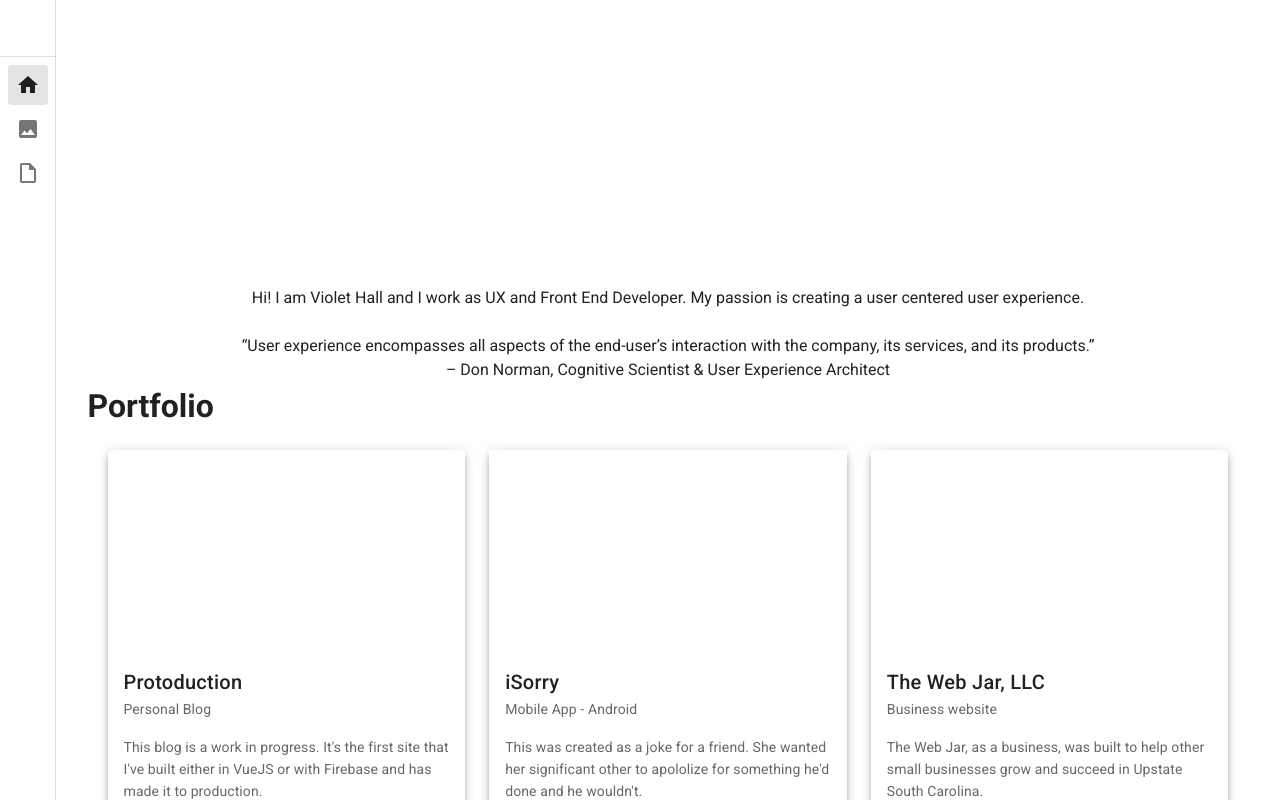
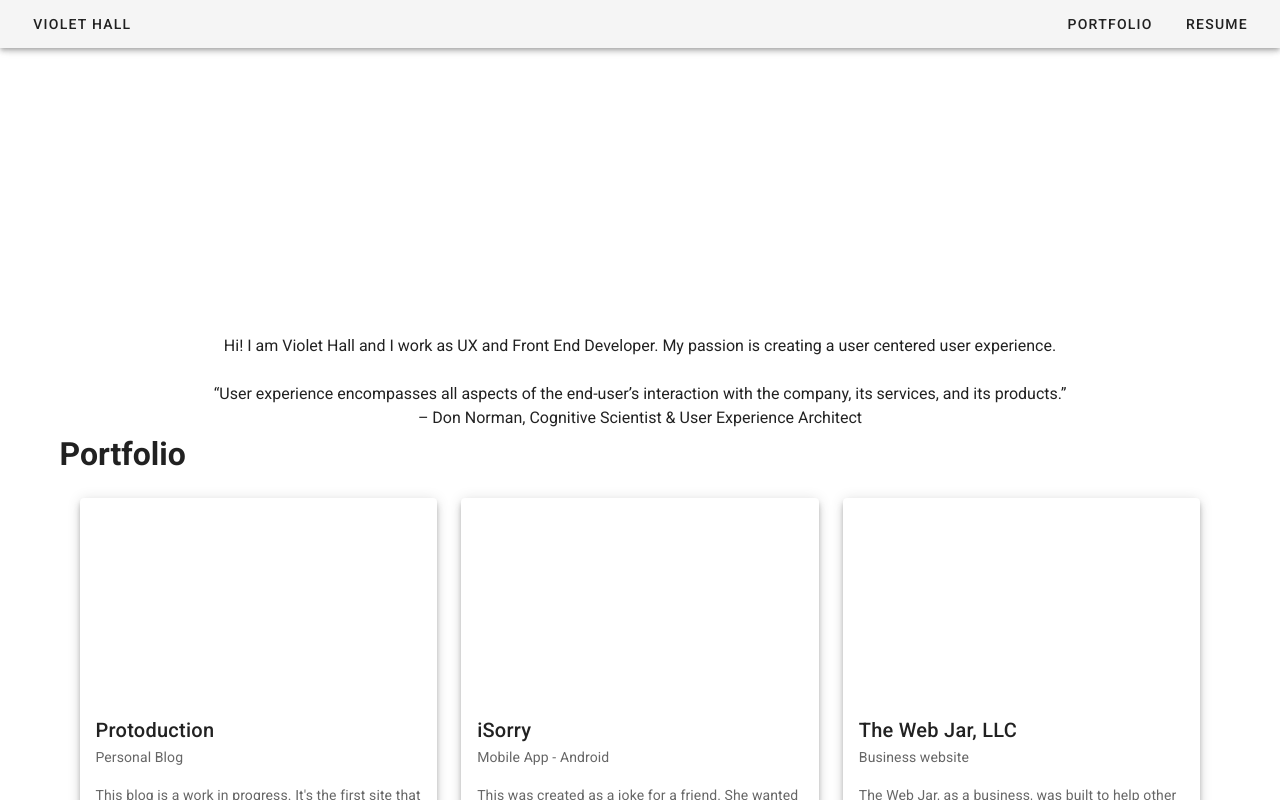
Before and after one commit to rvehall/portfolio, a Vue app: page / in a window 1280 px wide. Shown: the top 800 px of the page. Built offline with nearby package versions, Linux system fonts and the light colour scheme.

Commit message:
next deployment

```diff
--- a/src/components/core/TopNav.vue
+++ b/src/components/core/TopNav.vue
@@ -1,57 +1,15 @@
 <template>
-  <v-navigation-drawer v-model="drawer" :mini-variant.sync="mini" app width="300px">
-    <v-list-item class="px-2">
-      <v-list-item-avatar>
-        <v-img src="../../assets/logo.jpg" alt="Violet Hall"></v-img>
-      </v-list-item-avatar>
-        <v-list-item-title class="title">Violet Hall</v-list-item-title>
-      <v-btn icon @click.stop="mini = !mini" aria-label="collapse">
-        <v-icon>mdi-chevron-left</v-icon>
-      </v-btn>
-    </v-list-item>
+  <v-app-bar app dense fixed>
+    <v-toolbar-title>
+      <v-btn text href="#intro">Violet Hall</v-btn>
+    </v-toolbar-title>
 
-    <v-divider></v-divider>
+    <v-spacer></v-spacer>
 
-    <v-list dense nav>
-      <v-list-item
-        v-for="item in items"
-        :key="item.title"
-        link
-        :to="`/${item.route}`"
-      >
-        <v-list-item-icon>
-          <v-icon>{{ item.icon }}</v-icon>
-        </v-list-item-icon>
+    <v-btn text href="#portfolio">Portfolio</v-btn>
 
-        <v-list-item-content>
-          <v-list-item-title>{{ item.title }}</v-list-item-title>
-        </v-list-item-content>
-      </v-list-item>
-    </v-list>
-  </v-navigation-drawer>
+    <v-btn text href="#resume">
+      Resume
+    </v-btn>
+  </v-app-bar>
 </template>
-<script>
-import { mapMutations, mapActions, mapGetters } from "vuex";
-
-export default {
-  name: "App",
-
-  data: () => ({
-    drawer: true,
-    mini: true,
-    items: [
-      {
-        title: "Home",
-        icon: "mdi-home",
-        route: "",
-      },
-      {
-        title: "Portfolio",
-        icon: "mdi-image",
-        route: "portfolio",
-      },
-      { title: "Resume", icon: "mdi-file-outline", route: "resume" },
-    ],
-  }),
-};
-</script>
--- a/src/views/Home.vue
+++ b/src/views/Home.vue
@@ -1,10 +1,10 @@
 <template>
   <v-container>
-    <Introduction />
-    <h1>Portfolio</h1>
+    <Introduction id="intro" />
+    <h1 id="portfolio">Portfolio</h1>
     <UXPortfolio />
     <SoftwarePortfolio />
-    <h2>Resume</h2>
+    <h2 id="resume">Resume</h2>
     <Skills />
     <Work />
     <Education />
```
